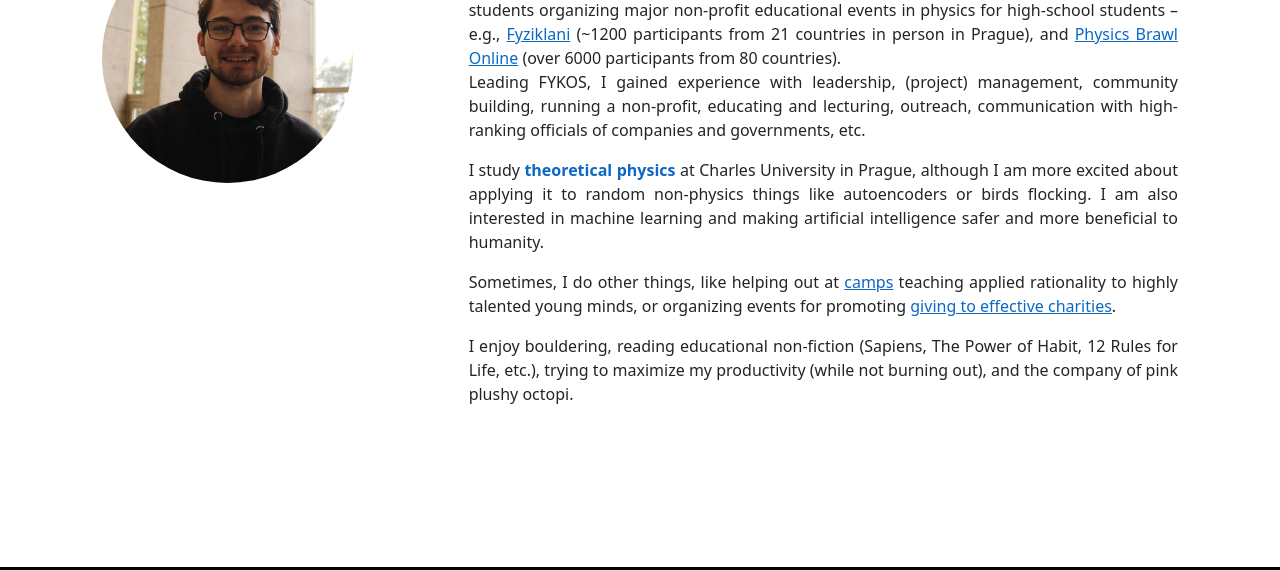
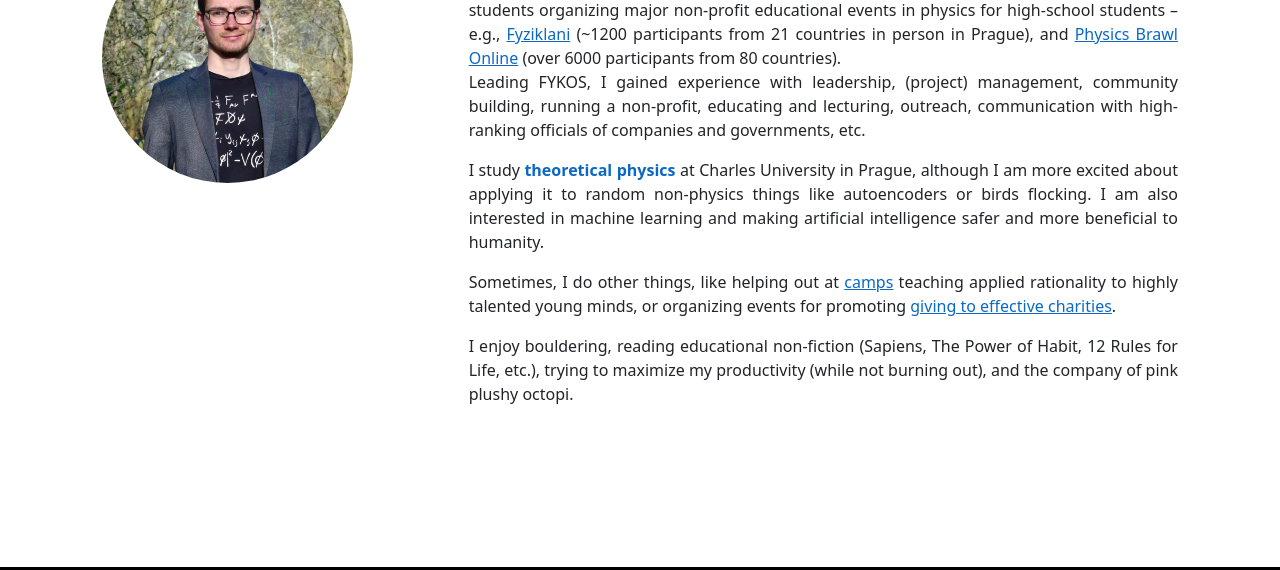
Before and after one commit to vanekm/personal-website-production, a plain HTML site: page index.html in a window 1280 px wide. Shown: the part 181-751 px from the top of the page. Drawn offline with nearby package versions, Linux system fonts and the light colour scheme.

Commit message:
photo update

```diff
--- a/index.html
+++ b/index.html
@@ -80,7 +80,7 @@
             <div class="fade-in-section container">
                 <div class="row">
                     <div class="col-lg-3 col-md-4 col-sm-10  mt-2">
-                        <img src="images/personal-photo-square.jpeg" class="portrait-image rounded-circle"
+                        <img src="images/personal-photo-square.jpg" class="portrait-image rounded-circle"
                             alt="Portrait of Martin Vaněk">
                     </div>
                     <div class="col-lg-8 offset-lg-1 col-md-8 mt-md-1 mt-4">
```
Also changed, not shown: images/personal-photo-square.jpeg (deleted), images/personal-photo-square.jpg (added).
